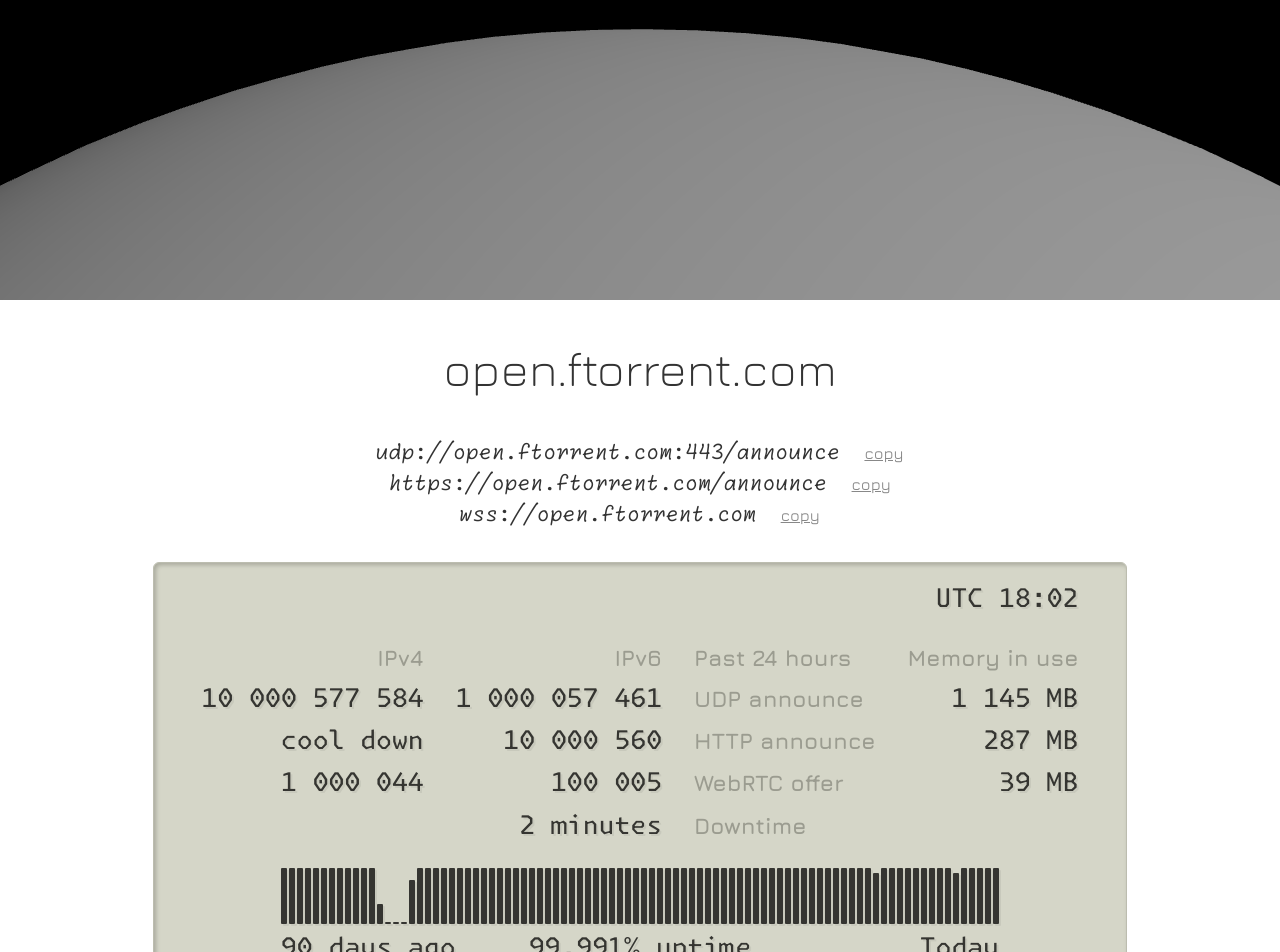
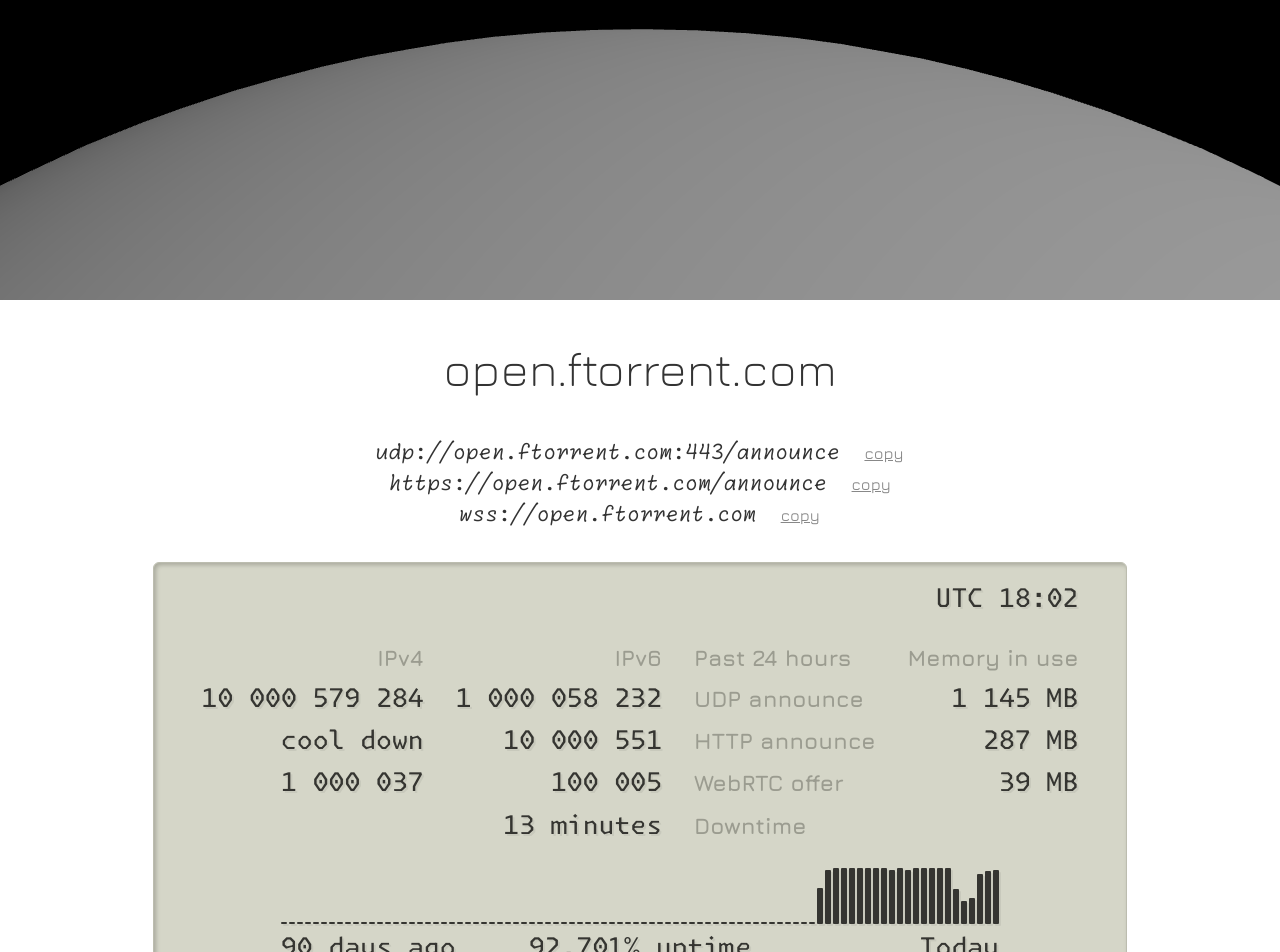
Before and after one commit to zootella/ftorrent, a Vue app in the folder open/page/: page / in a window 1280 px wide. Shown: the top 952 px of the page. Built offline with nearby package versions, Linux system fonts and the light colour scheme.

Commit message:
cool down in page.json now

```diff
--- a/open/page/public/page.json
+++ b/open/page/public/page.json
@@ -1,10 +1,21 @@
 {
-	"day": 20560,
-	"minute": 659,
+	"title": "open.ftorrent.com live tracker performance record, fresh each minute",
+	"image": "https://open.ftorrent.com/images/open.ftorrent.com.jpg",
+	"epoch": 1777576200154,
+	"day": 20573,
+	"minute": 1150,
 	"memory": {
 		"udp": 1200000000,
 		"http": 300000000,
 		"ws":    40000000
+	},
+	"coolDown": {
+		"udp4":  false,
+		"udp6":  false,
+		"http4": true,
+		"http6": false,
+		"ws4":   false,
+		"ws6":   false
 	},
 	"served": {
 		"udp4": 10000000000,
@@ -14,6 +25,7 @@
 		"ws4":      1000000,
 		"ws6":       100000
 	},
-	"downtime": 2,
-	"history": "0,0,0,0,0,0,0,0,0,0,0,0,900,1440,1440,1440,200,0,0,0,0,0,0,0,0,0,0,0,0,0,0,0,0,0,0,0,0,0,0,0,0,0,0,0,0,0,0,0,0,0,0,0,0,0,0,0,0,0,0,0,0,0,0,0,0,0,0,0,0,0,0,0,0,0,1,0,0,0,0,0,0,0,0,0,1,0,0,0,0,0"
+	"downtime": 13,
+	"uptime90days": 92.70172979516423,
+	"history": "1440,1440,1440,1440,1440,1440,1440,1440,1440,1440,1440,1440,1440,1440,1440,1440,1440,1440,1440,1440,1440,1440,1440,1440,1440,1440,1440,1440,1440,1440,1440,1440,1440,1440,1440,1440,1440,1440,1440,1440,1440,1440,1440,1440,1440,1440,1440,1440,1440,1440,1440,1440,1440,1440,1440,1440,1440,1440,1440,1440,1440,1440,1440,1440,1440,1440,1440,505,4,0,0,0,0,0,0,0,1,0,1,0,0,0,0,0,515,862,762,111,31,4"
 }
--- a/open/page/src/components/Panel.vue
+++ b/open/page/src/components/Panel.vue
@@ -23,9 +23,18 @@ const beat_quantity  = 2_000_000 // sweet-spot rate: ones blur, tens still pop v
 const drum_duration  = time_second / 2  // colon-blink half-period; also our beat tempo
 const reset_duration = 10 * time_minute // how often counters snap back to the recorded total
 
-const coolDownHttp4 = true // when true, the HTTP IPv4 cell alternates between cool0 and cool1 with the drumbeat
-const cool0 = 'cool down'
-const cool1 = 'cool down'
+// Per-key cool-down: read from page.coolDown. Older page.json files without this property
+// default each key to false (no cool-down). When true, that cell shows coolDownText instead
+// of an animated counter, and the per-frame and per-beat Poisson updates skip it.
+const coolDown = {
+	udp4:  page.coolDown?.udp4  ?? false,
+	udp6:  page.coolDown?.udp6  ?? false,
+	http4: page.coolDown?.http4 ?? false,
+	http6: page.coolDown?.http6 ?? false,
+	ws4:   page.coolDown?.ws4   ?? false,
+	ws6:   page.coolDown?.ws6   ?? false,
+}
+const coolDownText = 'cool down'
 
 function group(n) {
 	return n.toLocaleString('en-US').replace(/,/g, nbsp) // en-US gives commas every 3 digits; swap to nbsp so it never line-breaks
@@ -42,7 +51,7 @@ const history = computed(() => {
 })
 
 const bar_all  = 100  // 0 minutes downtime
-const bar_one  = 92   // 1 minute downtime
+const bar_one  = 97   // 1 minute downtime
 const bar_none = 3    // full day downtime
 
 function barHeight(downMinutes) {
@@ -112,11 +121,11 @@ const recorded = Object.fromEntries(count_keys.map(k => [k, page.served[k]]))
 const rates = Object.fromEntries(count_keys.map(k => [k, recorded[k] / time_day])) // events per ms
 const served = reactive({ ...recorded })
 
-// Alternates with the existing 500ms drumbeat (the same one driving the clock colon).
-const http4Display = computed(() => {
-	if (coolDownHttp4) return colonOn.value ? cool0 : cool1
-	return group(served.http4)
-})
+// Render one of the six counter cells: either the cool-down message or the formatted live count.
+function cell(key) {
+	if (coolDown[key]) return coolDownText  // cooled cells show a static string, no number
+	return group(served[key])               // live cells show the animated count, comma-grouped
+}
 
 // Knuth for λ < 20, Box-Muller normal approximation for λ ≥ 20.
 // Returns a non-negative integer.
@@ -196,6 +205,7 @@ function updateClock() {
 			// covers the whole gap.
 			const beatsSince = beat - lastBeat
 			for (const k of count_keys) {
+				if (coolDown[k]) continue
 				if (recorded[k] > beat_quantity) {
 					const arrived = poissonSample(rates[k] * drum_duration * beatsSince)
 					if (arrived > 0) served[k] += arrived
@@ -208,6 +218,7 @@ function updateClock() {
 	if (lastFrameNow !== null) {
 		const dt = now - lastFrameNow
 		for (const k of count_keys) {
+			if (coolDown[k]) continue
 			if (recorded[k] > burst_quantity && recorded[k] <= beat_quantity) {
 				const arrived = poissonSample(rates[k] * dt)
 				if (arrived > 0) served[k] += arrived
@@ -239,18 +250,18 @@ onUnmounted(() => {
 			<div class="label">Past 24 hours</div>
 			<div class="label right">Memory in use</div>
 
-			<div class="right">{{ group(served.udp4) }}</div>
-			<div class="right">{{ group(served.udp6) }}</div>
+			<div class="right">{{ cell('udp4') }}</div>
+			<div class="right">{{ cell('udp6') }}</div>
 			<div class="label">UDP announce</div>
 			<div class="right">{{ mb(page.memory.udp) }}</div>
 
-			<div class="right">{{ http4Display }}</div>
-			<div class="right">{{ group(served.http6) }}</div>
+			<div class="right">{{ cell('http4') }}</div>
+			<div class="right">{{ cell('http6') }}</div>
 			<div class="label">HTTP announce</div>
 			<div class="right">{{ mb(page.memory.http) }}</div>
 
-			<div class="right">{{ group(served.ws4) }}</div>
-			<div class="right">{{ group(served.ws6) }}</div>
+			<div class="right">{{ cell('ws4') }}</div>
+			<div class="right">{{ cell('ws6') }}</div>
 			<div class="label">WebRTC offer</div>
 			<div class="right">{{ mb(page.memory.ws) }}</div>
 
@@ -292,25 +303,25 @@ onUnmounted(() => {
 			<div class="label right">UDP announce</div>
 			<div class="label">┐</div>
 
-			<div class="right">{{ group(served.udp4) }}</div>
+			<div class="right">{{ cell('udp4') }}</div>
 			<div class="label">IPv4</div>
-			<div class="right">{{ group(served.udp6) }}</div>
+			<div class="right">{{ cell('udp6') }}</div>
 			<div class="label">IPv6</div>
 
 			<div class="label right">HTTP announce</div>
 			<div class="label">┐</div>
 
-			<div class="right">{{ http4Display }}</div>
+			<div class="right">{{ cell('http4') }}</div>
 			<div class="label">IPv4</div>
-			<div class="right">{{ group(served.http6) }}</div>
+			<div class="right">{{ cell('http6') }}</div>
 			<div class="label">IPv6</div>
 
 			<div class="label right">WebRTC offer</div>
 			<div class="label">┐</div>
 
-			<div class="right">{{ group(served.ws4) }}</div>
+			<div class="right">{{ cell('ws4') }}</div>
 			<div class="label">IPv4</div>
-			<div class="right">{{ group(served.ws6) }}</div>
+			<div class="right">{{ cell('ws6') }}</div>
 			<div class="label">IPv6</div>
 
 			<div class="label right">Memory in use</div>
```
